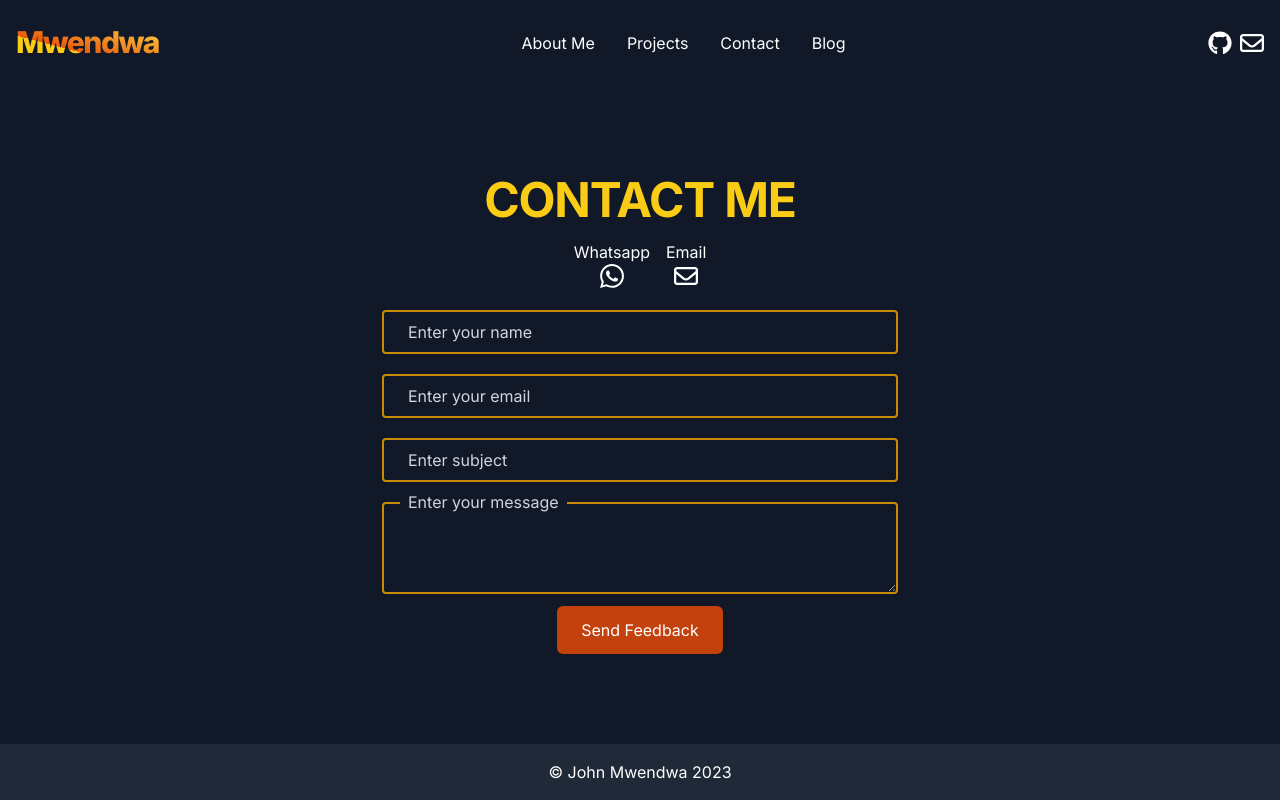
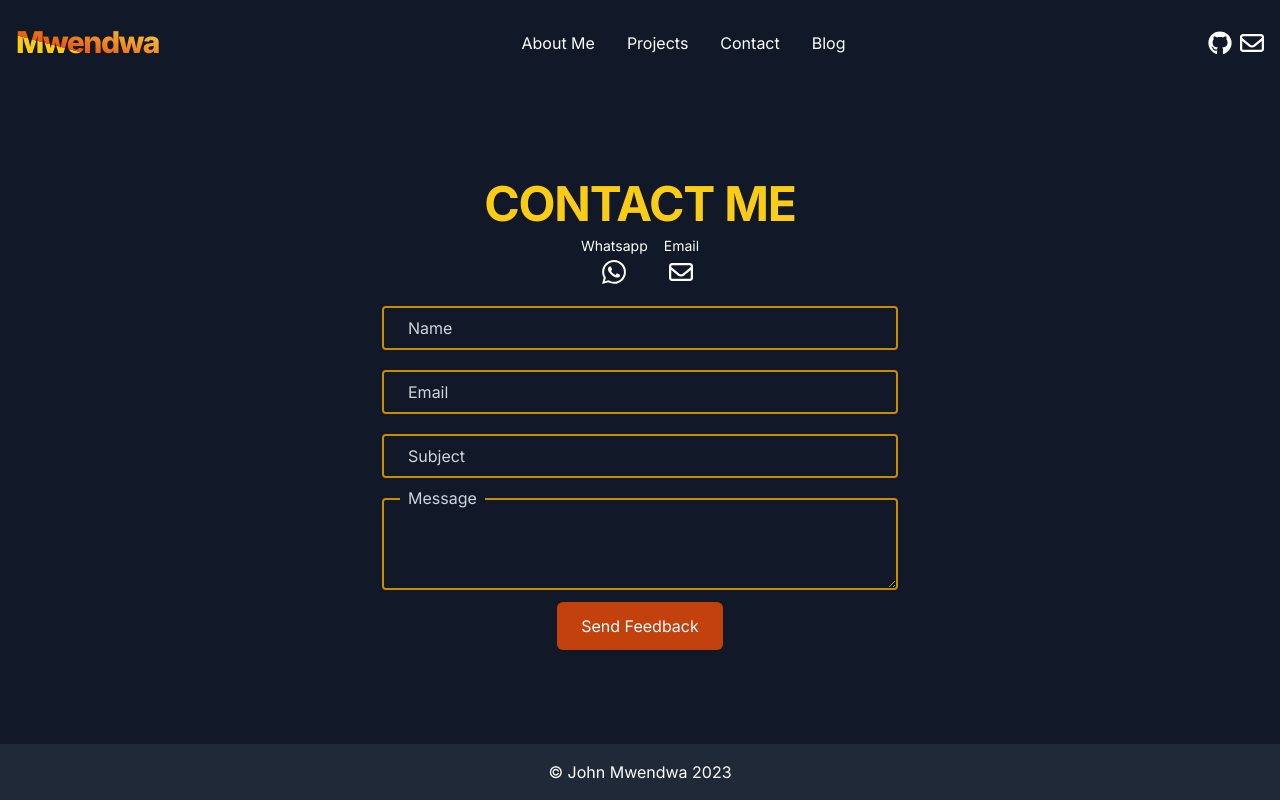
Before and after one commit to JohnMwendwa/portfolio_v2, a Next.js app: page /contact in a window 1280 px wide. Built offline with nearby package versions, Linux system fonts and the light colour scheme.

Commit message:
change form labels

```diff
--- a/src/components/sections/Contact.tsx
+++ b/src/components/sections/Contact.tsx
@@ -112,29 +112,29 @@ const Contact = () => {
   return (
     <div className="relative flex flex-col items-center justify-center h-full px-8">
       <ToastContainer />
-      <h1 className="font-bold text-yellow-400 text-4xl sm:text-5xl mb-4 w-full text-center uppercase tracking-tight">
+      <h1 className="font-bold text-yellow-400 text-4xl sm:text-5xl mb-2 w-full text-center uppercase tracking-tight">
         Contact Me
       </h1>
 
-      <div className="flex justify-center space-x-4 text-white mb-6">
+      <div className="flex justify-center space-x-4 text-white text-sm mb-6">
         <Link
           href={"https://wa.me/+254716237927"}
           target="_blank"
           className="group hover:text-yellow-400 inline-flex flex-col items-center justify-center"
         >
           Whatsapp
-          <WhatsappIcon className="group-hover:fill-yellow-400" />
+          <WhatsappIcon className="group-hover:fill-yellow-400 mt-1" />
         </Link>
         <Link
           href={"mailto:hey@ohnmwendwa.me"}
           className="group hover:text-yellow-400 inline-flex flex-col items-center justify-center"
         >
           Email
-          <MailIcon className="group-hover:fill-yellow-400" />
+          <MailIcon className="group-hover:fill-yellow-400 mt-1" />
         </Link>
       </div>
 
-      <form className="w-full max-w-lg" onSubmit={handleSubmit}>
+      <form className="w-full max-w-lg appearance-none" onSubmit={handleSubmit}>
         <div className="relative w-full">
           <input
             id="name"
@@ -149,7 +149,7 @@ const Contact = () => {
             htmlFor="name"
             className="absolute transition-all left-0 -top-3.5 ml-4 px-2 bg-gray-900 peer-placeholder-shown:top-2 peer-focus:-top-3.5 text-gray-300"
           >
-            Enter your name
+            Name
           </label>
         </div>
         <div className="relative w-full mt-6">
@@ -166,7 +166,7 @@ const Contact = () => {
             htmlFor="email"
             className="absolute transition-all left-0 -top-3.5 ml-4 px-2 bg-gray-900 peer-placeholder-shown:top-2 peer-focus:-top-3.5 text-gray-300"
           >
-            Enter your email
+            Email
           </label>
         </div>
         <div className="relative w-full mt-6">
@@ -183,7 +183,7 @@ const Contact = () => {
             htmlFor="subject"
             className="absolute transition-all left-0 -top-3.5 ml-4 px-2 bg-gray-900 peer-placeholder-shown:top-2 peer-focus:-top-3.5 text-gray-300"
           >
-            Enter subject
+            Subject
           </label>
         </div>
         <div className="relative w-full mt-6">
@@ -200,7 +200,7 @@ const Contact = () => {
             htmlFor="textarea"
             className="absolute transition-all left-0 -top-3.5 ml-4 px-2 bg-gray-900 text-gray-300"
           >
-            Enter your message
+            Message
           </label>
         </div>
         <div className="flex justify-center w-full mt-2">
```
